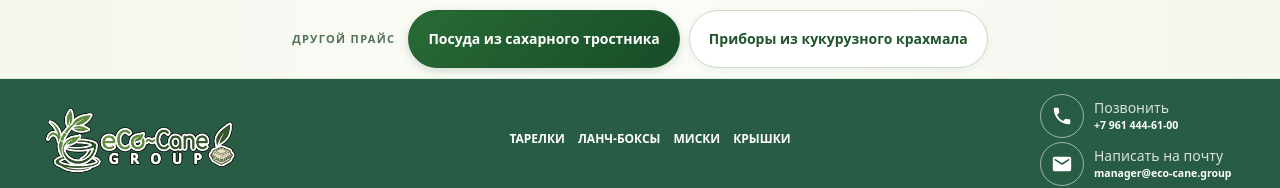
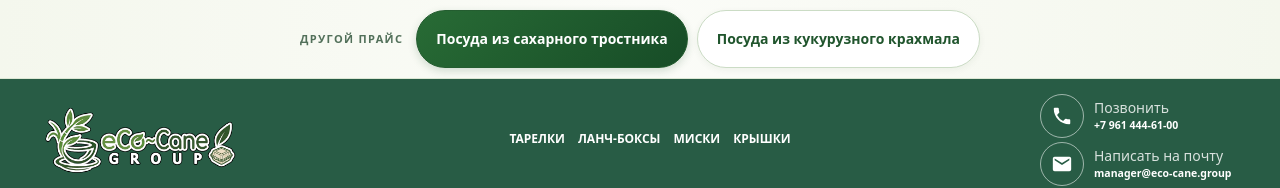
Before and after one commit to blvllxlam/ECONE, a plain HTML site: page index.html in a window 1280 px wide. Shown: the top 188 px of the page. Drawn offline with Linux system fonts and the light colour scheme; some packages are replaced by stand-ins of ours; no server answers; a script that the page names is missing.

Commit message:
Clarify corn-starch price list label

```diff
--- a/index.html
+++ b/index.html
@@ -1641,7 +1641,7 @@ tr[id^="category-"] { scroll-margin-top: 110px; }
 <div class="ecocane-price-switch" aria-label="Выбор прайс-листа">
   <span class="ecocane-price-switch__caption">Другой прайс</span>
   <a class="ecocane-price-switch__link" href="https://blvllxlam.github.io/ECONE/" aria-current="page">Посуда из сахарного тростника</a>
-  <a class="ecocane-price-switch__link" href="https://blvllxlam.github.io/ECORN/">Приборы из кукурузного крахмала</a>
+  <a class="ecocane-price-switch__link" href="https://blvllxlam.github.io/ECORN/">Посуда из кукурузного крахмала</a>
 </div>
 
 <div class="wp-block-group ecocane-header has-global-padding is-content-justification-center is-layout-constrained wp-container-core-group-is-layout-29f85549 wp-block-group-is-layout-constrained" style="padding-top:18px;padding-right:24px;padding-bottom:18px;padding-left:24px">
```
